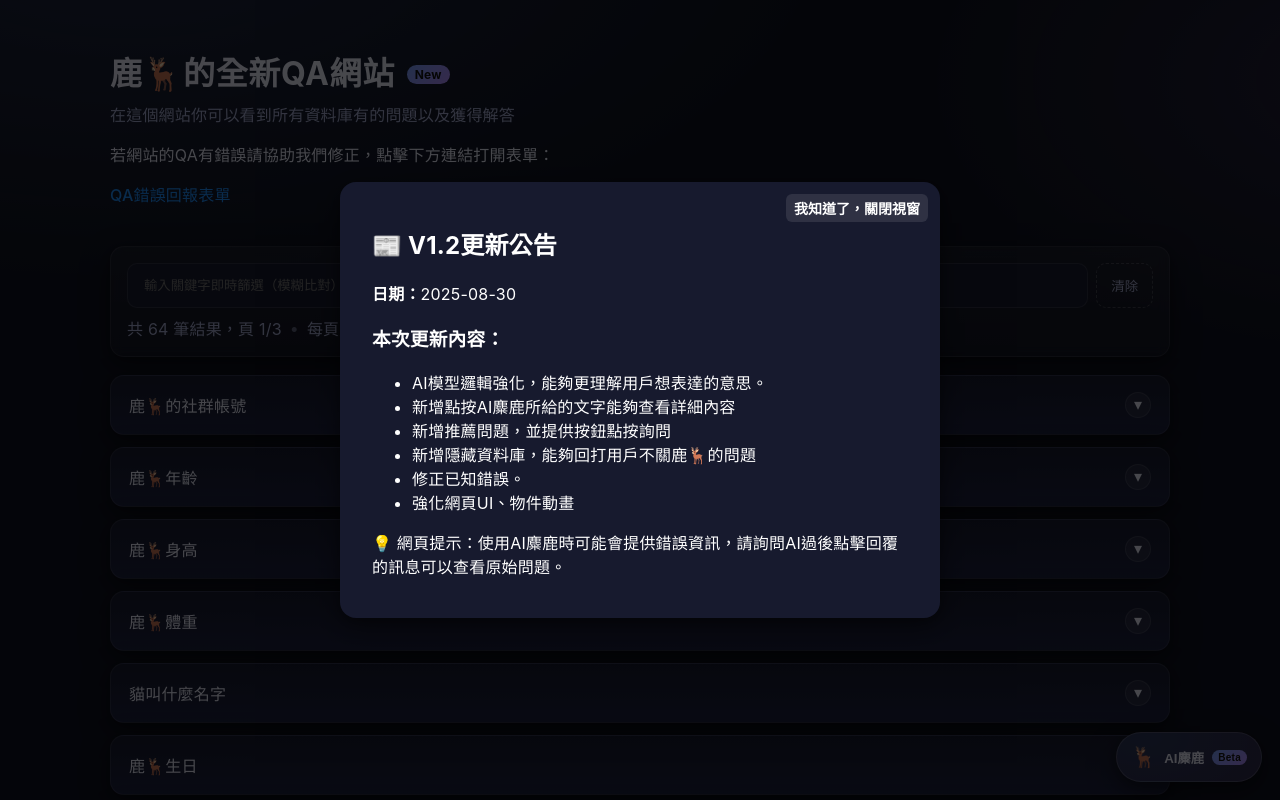
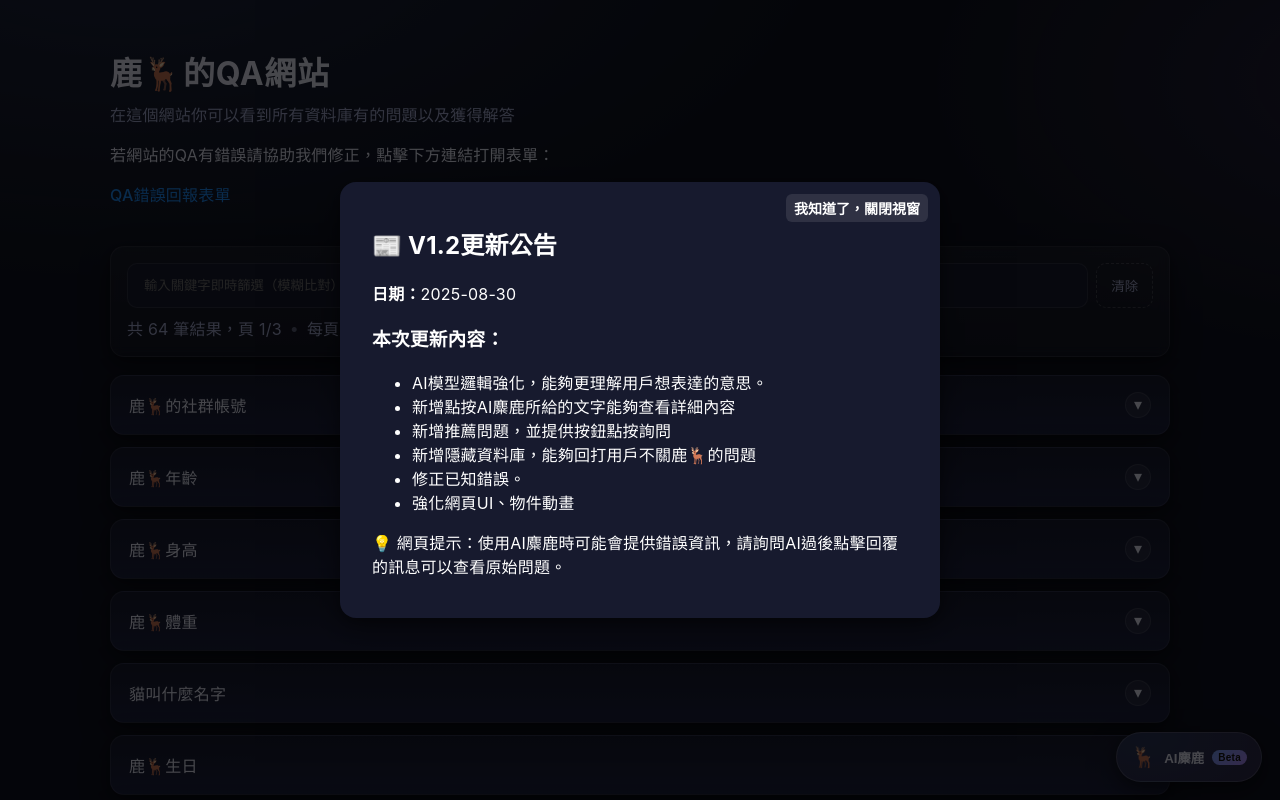
Before and after one commit to wangleoncom/ld, a plain HTML site: page index.html in a window 1280 px wide. Shown: the top 800 px of the page. Drawn offline with Linux system fonts and the light colour scheme.

Commit message:
Add files via upload

```diff
--- a/index.html
+++ b/index.html
@@ -11,8 +11,7 @@
 <body>
   <header class="site-header">
     <div class="brand">
-      <h1 class="title">鹿🦌的全新QA網站</h1>
-      <span class="beta-tag" aria-label="Beta">New</span>
+      <h1 class="title">鹿🦌的QA網站</h1>
     </div>
     <p class="subtitle">在這個網站你可以看到所有資料庫有的問題以及獲得解答</p>
     <p>若網站的QA有錯誤請協助我們修正，點擊下方連結打開表單：</p>
@@ -81,7 +80,6 @@
   </footer>
 
 
-<!-- 更新訊息 Modal -->
 <div id="updateModalBg" class="card-modal-bg" aria-hidden="true">
   <div class="card-modal">
     <h2>📰 V1.2更新公告</h2>
```
